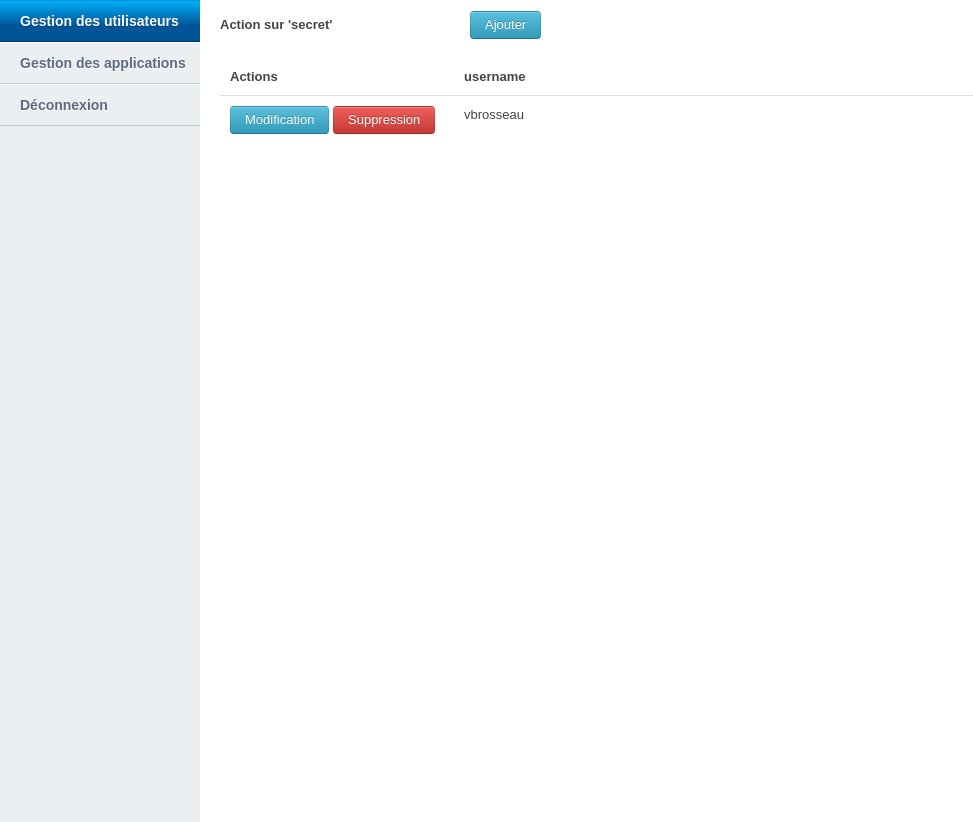
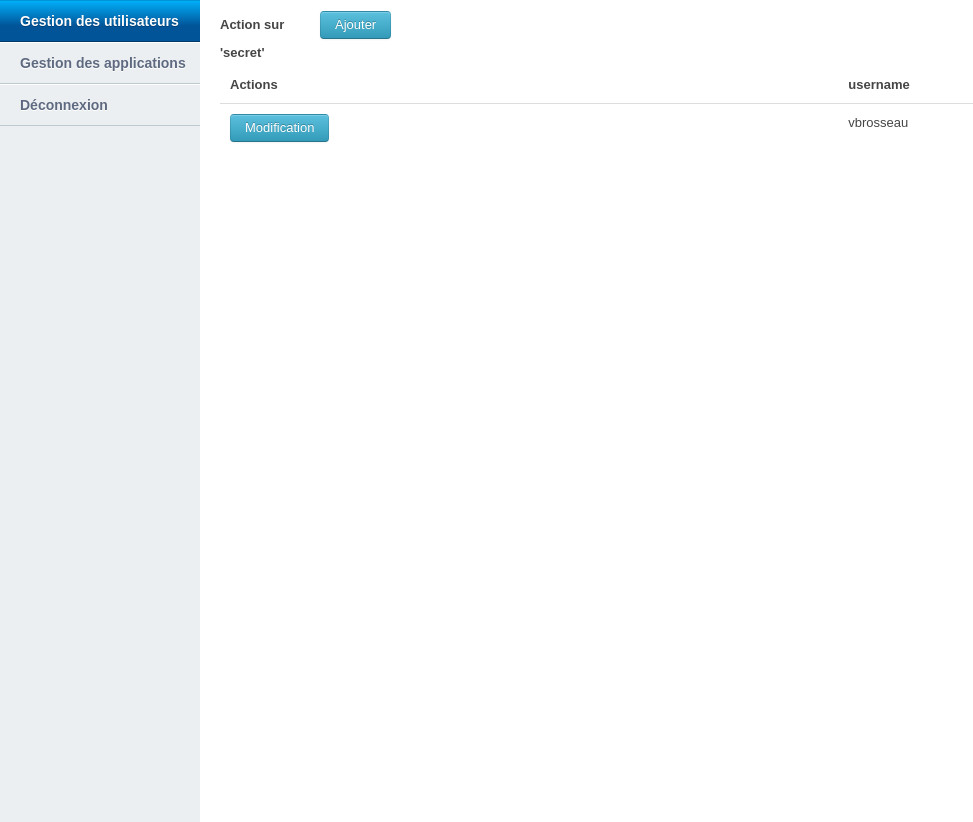
Before and after one commit to c4software/cso, a Flask app: page /admin/secret/list in a window 1280 px wide. Shown: the whole page, without its empty margins (0-973 px from the left). Run offline with Flask 2, Linux system fonts and the light colour scheme; a user stored in the database is signed in; data comes from the database, SQL or seed files in the repository; some libraries are stand-ins or nearby versions.

Commit message:
Remove the « Remove » action for the secret. Once setup, you can’t remove secret via the interface

```diff
--- a/modules/csoGestion/templates/list.html
+++ b/modules/csoGestion/templates/list.html
@@ -2,13 +2,13 @@
 
 {% block body %}
 
-<div class='etiquette' style='width:250px;'>Action sur '{{action}}'</div><div><a href='/admin/{{action}}/add' class='btn info'>Ajouter</a></div>
+<div class='etiquette'>Action sur '{{action}}'</div><div><a href='/admin/{{action}}/add' class='btn info'>Ajouter</a></div>
 <br />
 
 <table>
 	<thead>
 		<tr>
-			<th style='width:214px'>Actions</th>
+			<th>Actions</th>
 			{% for header in headers %}
 			<th>{{header}}</th>
 			{% endfor %}
@@ -18,8 +18,8 @@
 		{% for items in list %}
 		<tr>
 			<td>
-				<a href='/admin/{{action}}/get/{{items[key]}}' class='btn info'>Modification</a>
-				<a href='/admin/{{action}}/remove/{{items[key]}}/confirm' class='btn danger'>Suppression</a>
+				{% if not disable_modification %}<a href='/admin/{{action}}/get/{{items[key]}}' class='btn info'>Modification</a>{% endif %}
+				{% if not disable_remove %}<a href='/admin/{{action}}/remove/{{items[key]}}/confirm' class='btn danger'>Suppression</a>{% endif %}
 			</td>
 			{% for header in headers %}
 			<td>{{items[header]}}</td>
--- a/modules/csoGestion/views.py
+++ b/modules/csoGestion/views.py
@@ -46,8 +46,8 @@ def list_secret():
     List user with secret
     """
     user_secret = UserDroit.query.filter(UserDroit.secret != "").all()
-    print (user_secret)
     return render_template('list.html',
+                           disable_remove=True,
                            list=user_secret,
                            headers=["username"],
                            action="secret",
```
